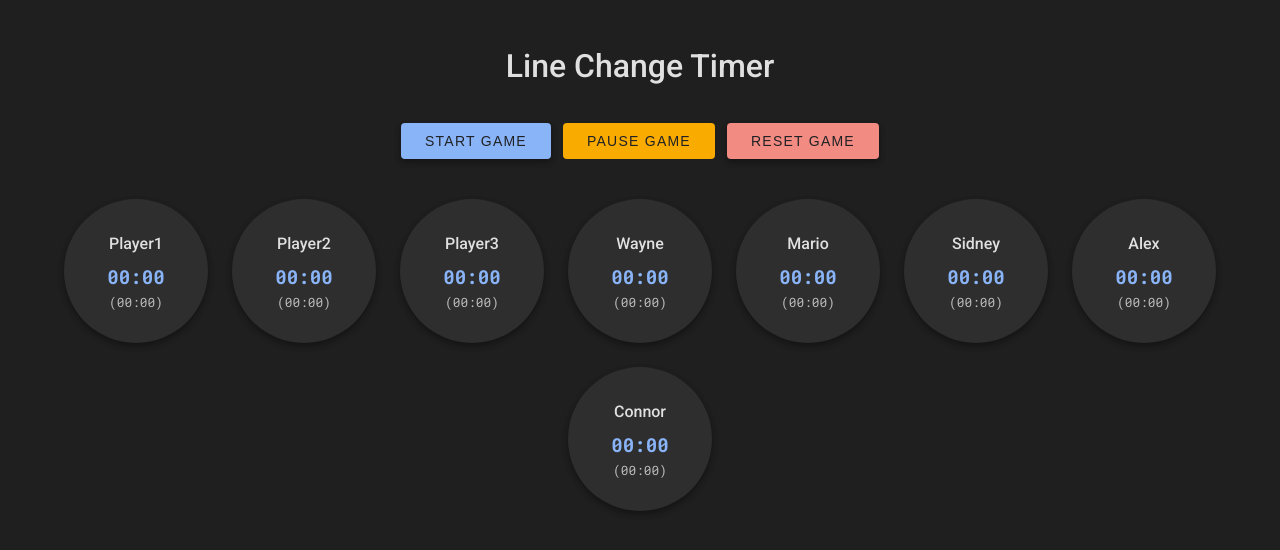
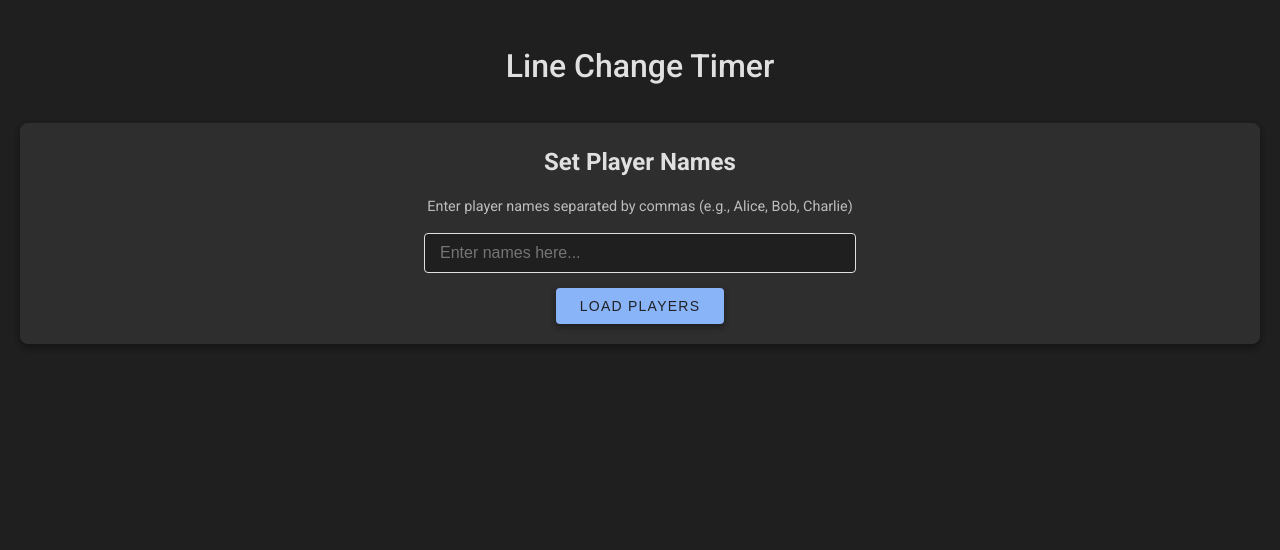
Before and after one commit to delperdang/line-change-timer, an Angular app: page / in a window 1280 px wide. Shown: the top 550 px of the page. Built offline with nearby package versions, Linux system fonts and the light colour scheme.

Commit message:
adding local name setting

```diff
--- a/src/app/app.component.css
+++ b/src/app/app.component.css
@@ -158,3 +158,67 @@ h1 {
   font-size: 0.8em;
   color: var(--secondary-text-color);
 }
+
+.player-setup {
+  text-align: center;
+  margin-bottom: 30px;
+  padding: 20px;
+  background-color: var(--surface-color); /* Use theme surface color */
+  border-radius: 8px;
+  box-shadow: var(--shadow-dp2);
+}
+
+.player-setup h2 {
+  margin-top: 0;
+  margin-bottom: 10px;
+  color: var(--primary-text-color);
+}
+
+.player-setup p {
+  margin-bottom: 15px;
+  color: var(--secondary-text-color);
+  font-size: 0.9em;
+}
+
+.player-setup input[type="text"] {
+  padding: 10px 15px;
+  width: 80%;
+  max-width: 400px; /* Limit max width */
+  margin-bottom: 15px;
+  border: 1px solid var(--primary-text-color); /* Use theme colors */
+  border-radius: 4px;
+  background-color: var(--background-color); /* Match background */
+  color: var(--primary-text-color); /* Use theme text color */
+  font-size: 1rem;
+}
+
+.player-setup button {
+  padding: 10px 24px;
+  font-size: 0.875rem;
+  font-weight: 500;
+  text-transform: uppercase;
+  letter-spacing: 0.089em;
+  cursor: pointer;
+  border: none;
+  border-radius: 4px;
+  background-color: var(--button-primary-bg);
+  color: var(--button-primary-text);
+  box-shadow: var(--shadow-dp2);
+  transition: background-color 0.2s ease, box-shadow 0.2s ease;
+  display: block; /* Make button block level */
+  margin: 0 auto; /* Center the button */
+}
+
+.player-setup button:hover {
+  background-color: #A8C7FA; /* Lighter accent on hover */
+  box-shadow: var(--shadow-dp4);
+}
+
+/* Style for the change players button */
+.controls button:last-child { /* Assuming Change Players is last */
+   background-color: var(--button-warn-bg); /* Use warn color */
+   color: var(--button-warn-text);
+}
+.controls button:last-child:hover:not(:disabled) {
+   background-color: #FBC02D; /* Lighter warn on hover */
+}
--- a/src/app/app.component.html
+++ b/src/app/app.component.html
@@ -1,9 +1,18 @@
 <h1>{{ title }}</h1>
 
+<div class="player-setup" *ngIf="!playersLoaded">
+  <h2>Set Player Names</h2>
+  <p>Enter player names separated by commas (e.g., Alice, Bob, Charlie)</p>
+  <input type="text" [(ngModel)]="playerNamesInput" placeholder="Enter names here..." />
+  <button (click)="loadPlayersFromInput()">Load Players</button>
+</div>
+
+<div *ngIf="playersLoaded">
   <div class="controls">
     <button (click)="startGame()" [disabled]="isGameRunning">Start Game</button>
     <button (click)="pauseGame()" [disabled]="!isGameRunning">Pause Game</button>
     <button (click)="resetGame()">Reset Game</button>
+    <button (click)="clearPlayers()">Change Players</button>
   </div>
 
   <div class="player-container">
@@ -13,7 +22,6 @@
          (click)="togglePlayer(player)">
 
       <div class="player-name">{{ player.name }}</div>
-
       <div class="timer current-timer">
         {{ player.currentSessionDisplayTime$ | async | formatTimePipe }}
       </div>
@@ -22,3 +30,4 @@
       </div>
     </div>
   </div>
+</div>
--- a/src/app/app.component.ts
+++ b/src/app/app.component.ts
@@ -1,6 +1,7 @@
 import { Component, OnDestroy, OnInit } from '@angular/core';
 import { CommonModule } from '@angular/common';
-import { interval, Subscription, Observable } from 'rxjs';
+import { FormsModule } from '@angular/forms';
+import { interval, Subscription, Observable, BehaviorSubject } from 'rxjs'; // Use BehaviorSubject for display time
 import { map, startWith } from 'rxjs/operators';
 import { FormatTimePipe } from './format-time.pipe';
 
@@ -9,18 +10,18 @@ interface Player {
   name: string;
   isActive: boolean;
   currentSessionStartTime: number | null;
-  totalGameTime: number; // Total time in milliseconds
-  // For display, we'll use observables now
-  currentSessionDisplayTime$: Observable<number>;
-  totalGameDisplayTime$: Observable<number>;
+  totalGameTime: number;
+  currentSessionDisplayTime$: BehaviorSubject<number>;
+  totalGameDisplayTime$: BehaviorSubject<number>;
 }
 
 @Component({
   selector: 'app-root',
   standalone: true,
   imports: [
-    CommonModule, // <-- For async pipe, ngFor
-    FormatTimePipe
+    CommonModule,
+    FormatTimePipe,
+    FormsModule
   ],
   templateUrl: './app.component.html',
   styleUrls: ['./app.component.css']
@@ -29,107 +30,142 @@ export class AppComponent implements OnInit, OnDestroy {
   title = 'Line Change Timer';
   players: Player[] = [];
   isGameRunning = false;
+  playersLoaded = false; // Track if players are set
+  playerNamesInput: string = ''; // Bound to the input field
 
-  private globalTimerSubscription: Subscription | null = null;
-  // Define player names directly here - modify as needed
-  private playerNames: string[] = ["Player1", "Player2", "Player3", "Wayne", "Mario", "Sidney", "Alex", "Connor"];
+  private timerIntervalSubscription: Subscription | null = null;
+  private readonly localStorageKey = 'lineChangePlayerNames'; // Key for local storage
 
   ngOnInit(): void {
-    this.initializePlayers();
+    // Try loading names from local storage on init
+    const savedNames = localStorage.getItem(this.localStorageKey);
+    if (savedNames) {
+      this.playerNamesInput = savedNames; // Pre-fill input for potential editing
+      this.processPlayerNames(savedNames); // Load players
+    }
+    // Start the interval timer that updates display values
+    this.startDisplayUpdateTimer();
   }
 
   ngOnDestroy(): void {
-    // this.stopGlobalTimer(); // Ensure timer stops when component is destroyed
+    this.stopDisplayUpdateTimer();
   }
 
-  trackById(index: number, player: Player): number {
-    return player.id;
+  startDisplayUpdateTimer(): void {
+      if (this.timerIntervalSubscription) return; // Already running
+      // Update display roughly 10 times/sec if game is running
+      this.timerIntervalSubscription = interval(100).subscribe(() => {
+          if (!this.isGameRunning) return;
+          const now = Date.now();
+          this.players.forEach(player => {
+              let currentSessionElapsed = 0;
+              if (player.isActive && player.currentSessionStartTime !== null) {
+                  currentSessionElapsed = now - player.currentSessionStartTime;
+              }
+              // Emit new values to the BehaviorSubjects
+              player.currentSessionDisplayTime$.next(currentSessionElapsed);
+              player.totalGameDisplayTime$.next(player.totalGameTime + currentSessionElapsed);
+          });
+      });
   }
 
-  initializePlayers(): void {
-    this.players = this.playerNames.map((name, index) => {
+  stopDisplayUpdateTimer(): void {
+      this.timerIntervalSubscription?.unsubscribe();
+      this.timerIntervalSubscription = null;
+  }
+
+
+  loadPlayersFromInput(): void {
+    this.processPlayerNames(this.playerNamesInput);
+  }
+
+  processPlayerNames(namesString: string): void {
+    const namesArray = namesString.split(',')
+                                  .map(name => name.trim())
+                                  .filter(name => name.length > 0);
+
+    if (namesArray.length > 0) {
+      // Save the valid processed string back to local storage
+      localStorage.setItem(this.localStorageKey, namesArray.join(','));
+      this.initializePlayers(namesArray); // Use the names from input/storage
+      this.playersLoaded = true;
+    } else {
+      // Handle case where input is empty or invalid
+      alert("Please enter at least one valid player name.");
+      this.playersLoaded = false;
+    }
+  }
+
+  // Modified to accept names array
+  initializePlayers(names: string[]): void {
+    this.resetGameInternal(); // Reset state before loading new players
+    this.players = names.map((name, index) => {
+      // Use BehaviorSubject for easier updates
+      const currentSessionDisplayTime$ = new BehaviorSubject<number>(0);
+      const totalGameDisplayTime$ = new BehaviorSubject<number>(0);
+
       const player: Player = {
         id: index,
         name: name,
         isActive: false,
         currentSessionStartTime: null,
         totalGameTime: 0,
-        // Initialize observables for display time
-        currentSessionDisplayTime$: new Observable<number>(subscriber => {
-          subscriber.next(0); // Initial value
-        }),
-        totalGameDisplayTime$: new Observable<number>(subscriber => {
-          subscriber.next(0); // Initial value
-        }),
+        currentSessionDisplayTime$,
+        totalGameDisplayTime$
       };
-      // Set up the display observables
-      this.updatePlayerObservables(player);
       return player;
     });
   }
 
-  updatePlayerObservables(player: Player): void {
-    player.currentSessionDisplayTime$ = new Observable<number>(subscriber => {
-      const update = () => {
-        if (player.isActive && this.isGameRunning && player.currentSessionStartTime !== null) {
-          subscriber.next(Date.now() - player.currentSessionStartTime);
-        } else {
-          // If not active or game not running, session time is 0 unless it was just stopped
-           if (!player.isActive && !this.isGameRunning && player.currentSessionStartTime === null) {
-             // Show 0 if paused/reset AND player is inactive
-             subscriber.next(0);
-           } else if (player.isActive && !this.isGameRunning && player.currentSessionStartTime !== null) {
-             // If game is paused but player still marked active (e.g., pause clicked), show the time at pause
-             subscriber.next(Date.now() - player.currentSessionStartTime);
-           } else {
-             // Otherwise show 0
-             subscriber.next(0);
+   clearPlayers(): void {
+      if (confirm('Are you sure you want to clear the current players and timers? This cannot be undone.')) {
+           this.resetGameInternal(); // Stop timers, reset counts
+           this.players = []; // Clear player array
+           this.playersLoaded = false; // Go back to input screen
+           localStorage.removeItem(this.localStorageKey); // Clear saved names
+           this.playerNamesInput = ''; // Clear the input field
       }
    }
-      };
 
-      let intervalId: any;
-      if (this.isGameRunning && player.isActive) {
-           // Only run interval if necessary
-           intervalId = setInterval(update, 100); // Update ~10 times/sec
-           update(); // Initial update
-      } else {
-          update(); // Update once to show 0 or paused time
+  // Renamed internal reset logic
+  private resetGameInternal(): void {
+    this.isGameRunning = false;
+    // No need to update BehaviorSubjects here, initializePlayers creates new ones
+
+    this.players.forEach(player => {
+        // Ensure any lingering time calc is done (though pause should handle it)
+        if (player.isActive && player.currentSessionStartTime !== null) {
+             const elapsed = Date.now() - player.currentSessionStartTime;
+             player.totalGameTime += elapsed;
+        }
+        player.isActive = false;
+        player.currentSessionStartTime = null;
+        player.totalGameTime = 0;
+        // Reset display subjects
+        player.currentSessionDisplayTime$?.next(0);
+        player.totalGameDisplayTime$?.next(0);
+    });
   }
 
-
-      // Cleanup function
-      return () => {
-        if (intervalId) {
-          clearInterval(intervalId);
+  // Public reset function called by button, keeps players
+  resetGame(): void {
+       if (confirm('Reset all timers for the current players?')) {
+            const now = Date.now();
+            // Update totals before resetting
+             this.players.forEach(player => {
+                if (player.isActive && player.currentSessionStartTime !== null) {
+                    const elapsed = now - player.currentSessionStartTime;
+                    player.totalGameTime += elapsed;
                 }
-      };
-    }).pipe(startWith(0)); // Ensure it emits 0 immediately
-
-    player.totalGameDisplayTime$ = new Observable<number>(subscriber => {
-       const update = () => {
-           let currentSessionElapsed = 0;
-           if (player.isActive && this.isGameRunning && player.currentSessionStartTime !== null) {
-               currentSessionElapsed = Date.now() - player.currentSessionStartTime;
+                player.isActive = false; // Deactivate everyone
+                player.currentSessionStartTime = null;
+                player.totalGameTime = 0;
+                // Reset display subjects
+                 player.currentSessionDisplayTime$.next(0);
+                 player.totalGameDisplayTime$.next(0);
+            });
+           this.isGameRunning = false; // Ensure game stops
        }
-           subscriber.next(player.totalGameTime + currentSessionElapsed);
-       }
-
-       let intervalId: any;
-       if (this.isGameRunning && player.isActive) {
-          intervalId = setInterval(update, 100);
-          update(); // Initial update
-       } else {
-          update(); // Update once
-       }
-
-        // Cleanup
-        return () => {
-          if (intervalId) {
-             clearInterval(intervalId);
-          }
-        };
-    }).pipe(startWith(player.totalGameTime)); // Start with the current total
   }
 
 
@@ -142,12 +178,13 @@ export class AppComponent implements OnInit, OnDestroy {
       if (player.isActive) {
         if (player.currentSessionStartTime === null) {
           player.currentSessionStartTime = now;
+          // Reset current session display time on start/resume
+          player.currentSessionDisplayTime$.next(0);
         }
       }
-      // Re-setup observables to potentially start intervals
-      this.updatePlayerObservables(player);
+       // Ensure total time display starts correctly if player was already active
+       player.totalGameDisplayTime$.next(player.totalGameTime + (player.isActive ? 0 : 0));
     });
-    // No need for a separate global timer with this Observable approach
   }
 
   pauseGame(): void {
@@ -159,28 +196,15 @@ export class AppComponent implements OnInit, OnDestroy {
       if (player.isActive && player.currentSessionStartTime !== null) {
         const elapsed = now - player.currentSessionStartTime;
         player.totalGameTime += elapsed;
-        player.currentSessionStartTime = null; // Mark session as ended time-wise
+        // Update total display immediately on pause
+         player.totalGameDisplayTime$.next(player.totalGameTime);
+         // Current session is over for timing purposes
+         player.currentSessionDisplayTime$.next(0); // Reset session display
       }
-       // Re-setup observables to stop intervals and update display
-       this.updatePlayerObservables(player);
+       player.currentSessionStartTime = null; // Clear start time regardless of active state on pause
     });
   }
 
-  resetGame(): void {
-     // Ensure game is paused state first to correctly calculate final times
-    if (this.isGameRunning) {
-      this.pauseGame();
-    }
-    this.isGameRunning = false; // Explicitly set to false again
-
-    this.players.forEach(player => {
-      player.isActive = false;
-      player.currentSessionStartTime = null;
-      player.totalGameTime = 0;
-      // Re-setup observables to reset display
-      this.updatePlayerObservables(player);
-    });
-  }
 
   togglePlayer(player: Player): void {
     const wasActive = player.isActive;
@@ -192,48 +216,30 @@ export class AppComponent implements OnInit, OnDestroy {
         if (player.currentSessionStartTime !== null) {
           const elapsed = now - player.currentSessionStartTime;
           player.totalGameTime += elapsed;
+          player.totalGameDisplayTime$.next(player.totalGameTime); // Update total display
         }
         player.currentSessionStartTime = null;
+        player.currentSessionDisplayTime$.next(0); // Reset session display
       } else if (!wasActive && player.isActive) { // Activating while running
         player.currentSessionStartTime = now;
+        player.currentSessionDisplayTime$.next(0); // Start session display from 0
       }
     } else {
        // If game is not running, toggling active state doesn't start timer
-       // But if we deactivate, clear any potential start time from before pause
        if (wasActive && !player.isActive) {
-          player.currentSessionStartTime = null;
+          player.currentSessionStartTime = null; // Ensure start time is cleared if deactivated while paused
+           player.currentSessionDisplayTime$.next(0); // Reset session display
+       }
+       // Ensure total time is displayed correctly even when paused
+       player.totalGameDisplayTime$.next(player.totalGameTime);
     }
   }
 
-    // Re-setup observables to reflect the new state and potentially start/stop intervals
-    this.updatePlayerObservables(player);
+
+  // --- Utility Functions ---
+  trackById(index: number, player: Player): number {
+    return player.id;
   }
 
-  // Utility to format time (moved from controller to component method)
-  formatTime(milliseconds: number | null): string {
-    if (milliseconds === null || milliseconds < 0) milliseconds = 0;
 
-    let totalSeconds = Math.floor(milliseconds / 1000);
-    let hours = Math.floor(totalSeconds / 3600);
-    let minutes = Math.floor((totalSeconds % 3600) / 60);
-    let seconds = totalSeconds % 60;
-
-    let formattedMinutes = String(minutes).padStart(2, '0');
-    let formattedSeconds = String(seconds).padStart(2, '0');
-
-    if (hours > 0) {
-      let formattedHours = String(hours).padStart(2, '0');
-      return `${formattedHours}:${formattedMinutes}:${formattedSeconds}`;
-    } else {
-      return `${formattedMinutes}:${formattedSeconds}`;
 }
-  }
-
-  // --- No need for global timer methods with RxJS per-player observable approach ---
-  // stopGlobalTimer(): void {
-  //   if (this.globalTimerSubscription) {
-  //     this.globalTimerSubscription.unsubscribe();
-  //     this.globalTimerSubscription = null;
-  //   }
-  // }
-}
```
Lines whose indentation alone changed are shown as unchanged.
